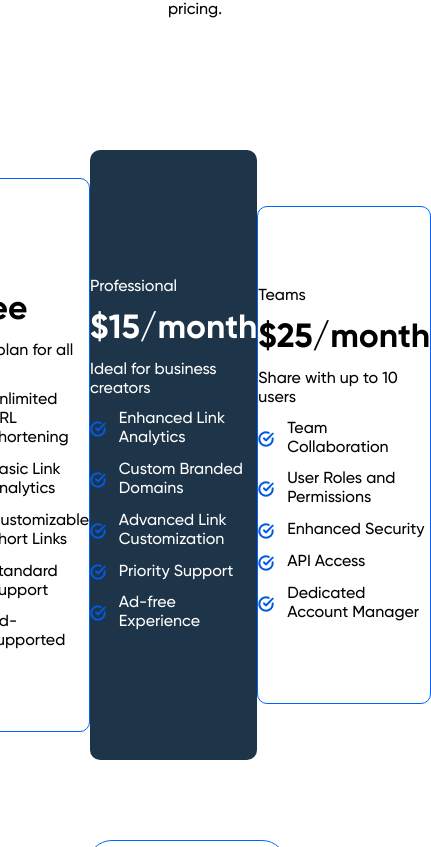
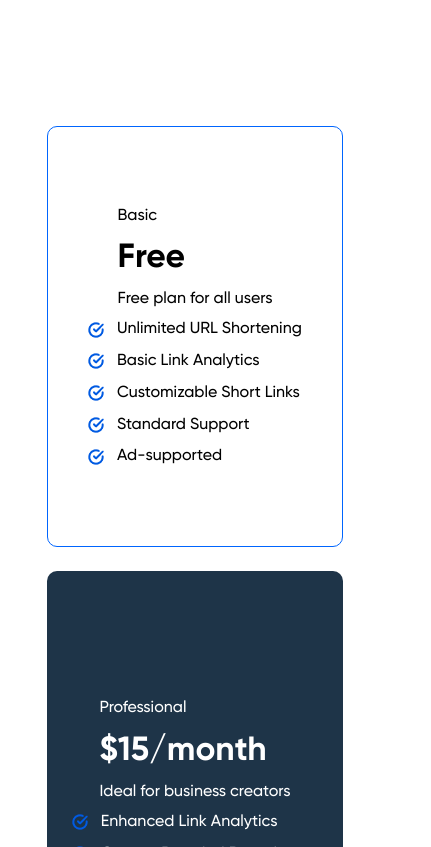
Before and after one commit to JosephOkpala/CapstoneProject, a React (Create React App) app: page /faqs in a window 390 px wide. Shown: the part 2057-2904 px from the top of the page, 431 px wide, since content can reach past the window. Built offline with nearby package versions, Linux system fonts and the light colour scheme.

Commit message:
added media css for responsiveness

```diff
--- a/src/styles/pricing.css
+++ b/src/styles/pricing.css
@@ -3,6 +3,7 @@
   margin: 0 auto 10rem auto;
   /* border: 2px solid cyan; */
 }
+
 .pricingHeader {
   margin-bottom: 8rem;
   text-align: center;
@@ -105,3 +106,45 @@
   font-size: 1.12rem;
   padding: 0.8rem 1.9rem;
 }
+
+@media (max-width: 1200px) {
+  .pricing {
+    width: 100%;
+  }
+
+  .pricingMain {
+    width: 90%;
+  }
+}
+
+@media (max-width: 850px) {
+  .pricingMain {
+    width: 95%;
+  }
+}
+
+@media (max-width: 850px) {
+  .pricing {
+    flex-direction: column;
+    gap: 1.5rem;
+    width: 50%;
+    /* width: 85%;
+    margin: 0 auto 5rem auto; */
+  }
+
+  .pricingMain {
+    width: 95%;
+  }
+}
+
+@media (max-width: 560px) {
+  .pricing {
+    width: 70%;
+  }
+}
+
+@media (max-width: 560px) {
+  .pricing {
+    width: 80%;
+  }
+}
```
